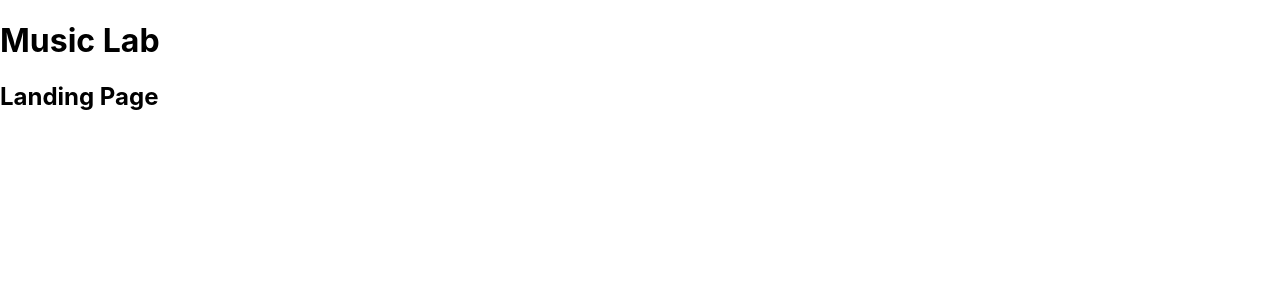
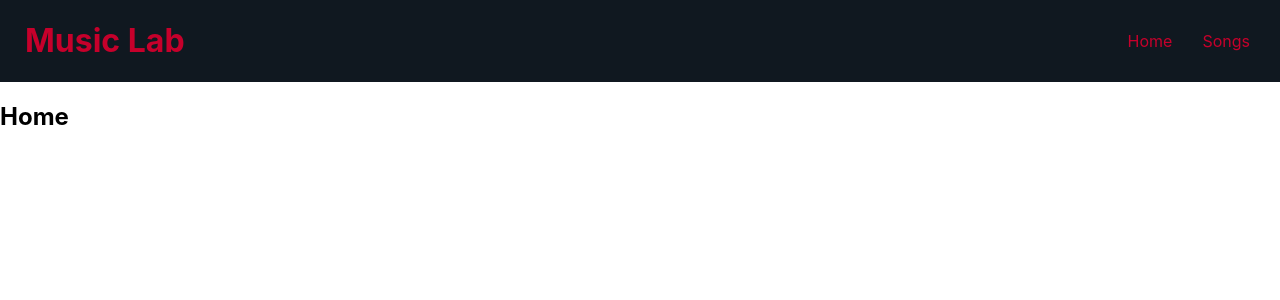
Before and after one commit to danieljrenfro/iheart_tech_challenge, a React (Create React App) app in the folder client/: page / in a window 1280 px wide. Shown: the top 300 px of the page. Built offline with nearby package versions, Linux system fonts and the light colour scheme.

Commit message:
add Header component and styling

```diff
--- /dev/null
+++ b/client/src/components/Header/Header.css
@@ -0,0 +1,27 @@
+header {
+  display: flex;
+  justify-content: space-between;
+  align-items: center;
+  background-color: #101820;
+}
+
+h1, a {
+  color: #C6002B;
+}
+
+h1 {
+  padding-left: 25px;
+}
+
+a {
+  padding-right: 30px;
+  text-decoration: none;
+}
+
+a:hover {
+  color: #919395;
+  transition: all 0.2s ease;
+}
+a:active {
+  color: #606366;
+}
--- a/client/src/components/Header/Header.js
+++ b/client/src/components/Header/Header.js
@@ -1,7 +1,19 @@
+import { Link } from 'react-router-dom';
+
+import './Header.css';
+
 function Header() {
   return (
     <header>
       <h1>Music Lab</h1>
+      <nav>
+        <Link to='/'>
+          Home
+        </Link>
+        <Link to='/songs'>
+          Songs
+        </Link>
+      </nav>
     </header>
   );}
 
--- a/client/src/routes/LandingPageRoute/LandingPageRoute.js
+++ b/client/src/routes/LandingPageRoute/LandingPageRoute.js
@@ -1,6 +1,8 @@
+import './LandingPageRoute.css';
+
 function LandingPageRoute() {
   return (
-    <h2>Landing Page</h2>
+    <h2>Home</h2>
   );
 }
 
--- a/client/src/routes/SongsPageRoute/SongsPageRoute.js
+++ b/client/src/routes/SongsPageRoute/SongsPageRoute.js
@@ -1,4 +1,6 @@
 import React from 'react';
+
+import './SongsPageRoute.css';
 
 function SongsPageRoute() {
   return (
```
Also changed, not shown: client/src/routes/LandingPageRoute/LandingPageRoute.css (added), client/src/routes/SongsPageRoute/SongsPageRoute.css (added).
